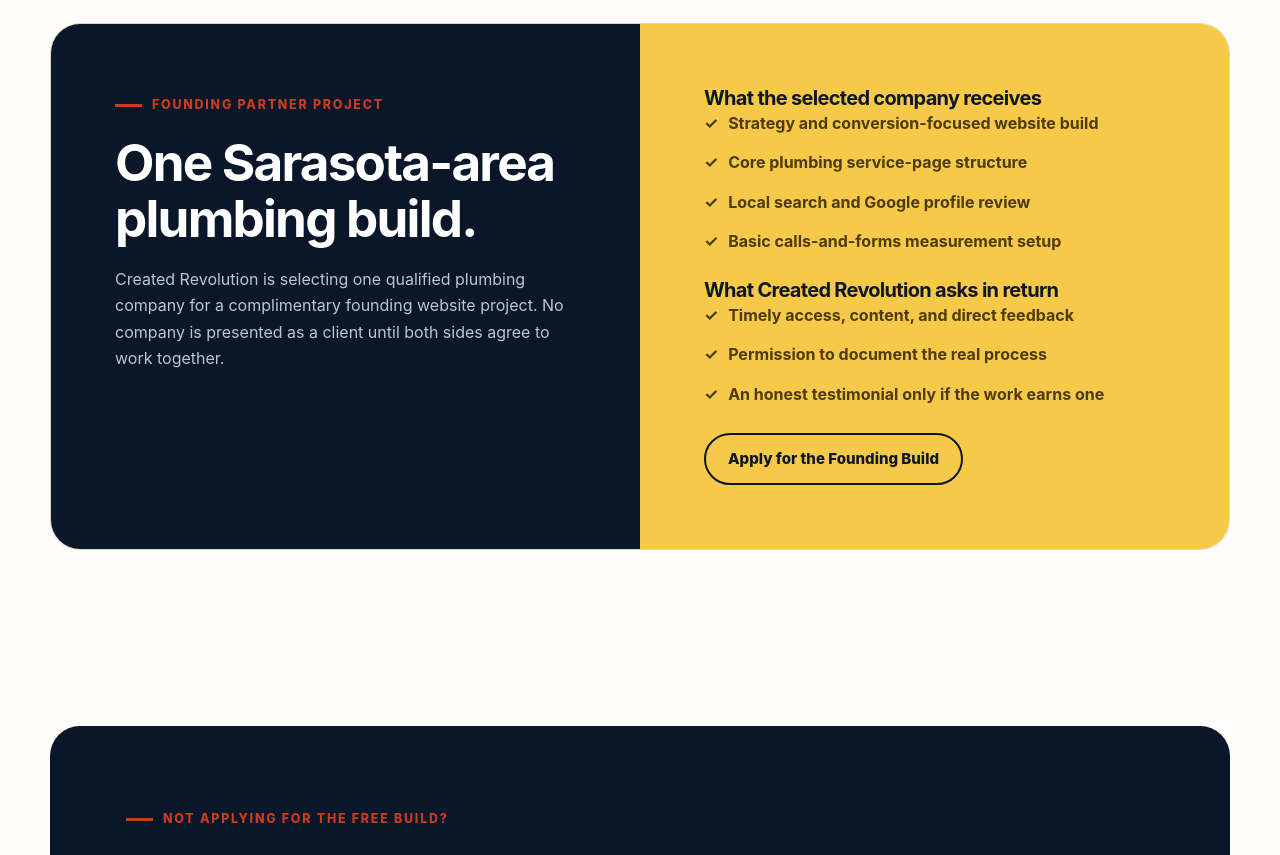
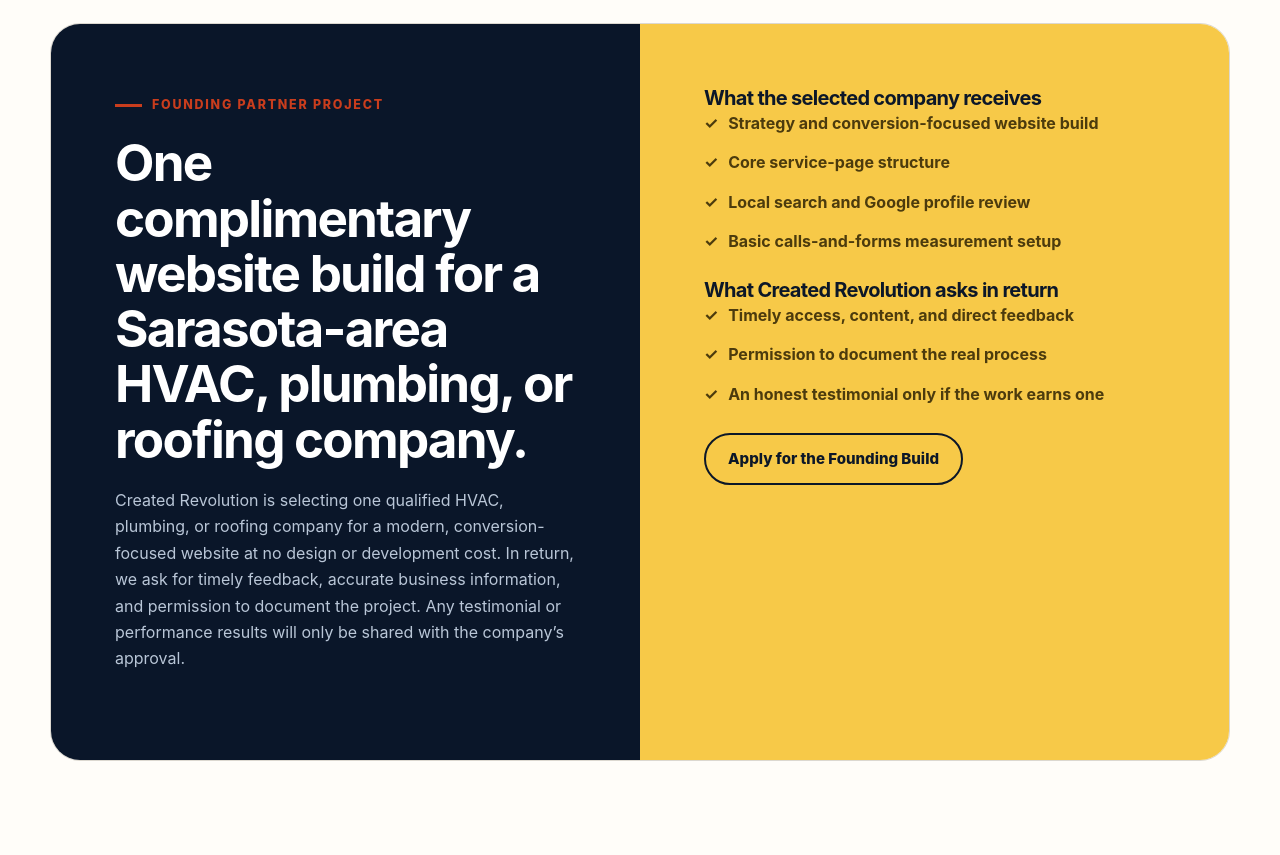
Before and after one commit to danielcoder93/my-portfolio, a Next.js app: page /our-work in a window 1280 px wide. Shown: the part 1980-2835 px from the top of the page. Built offline with nearby package versions, Linux system fonts and the light colour scheme.

Commit message:
Expand founding build eligibility

```diff
--- a/pages/our-work.tsx
+++ b/pages/our-work.tsx
@@ -86,19 +86,25 @@
         <div className="site-container">
           <div className={styles.foundingOffer}>
             <div>
-              <span className="eyebrow">Founding partner project</span>
-              <h2>One Sarasota-area plumbing build.</h2>
+              <span className="eyebrow">Founding Partner Project</span>
+              <h2>
+                One complimentary website build for a Sarasota-area HVAC,
+                plumbing, or roofing company.
+              </h2>
               <p>
-                Created Revolution is selecting one qualified plumbing company
-                for a complimentary founding website project. No company is
-                presented as a client until both sides agree to work together.
+                Created Revolution is selecting one qualified HVAC, plumbing,
+                or roofing company for a modern, conversion-focused website at
+                no design or development cost. In return, we ask for timely
+                feedback, accurate business information, and permission to
+                document the project. Any testimonial or performance results
+                will only be shared with the company’s approval.
               </p>
             </div>
             <div>
               <h3>What the selected company receives</h3>
               <ul>
                 <li>Strategy and conversion-focused website build</li>
-                <li>Core plumbing service-page structure</li>
+                <li>Core service-page structure</li>
                 <li>Local search and Google profile review</li>
                 <li>Basic calls-and-forms measurement setup</li>
               </ul>
```
